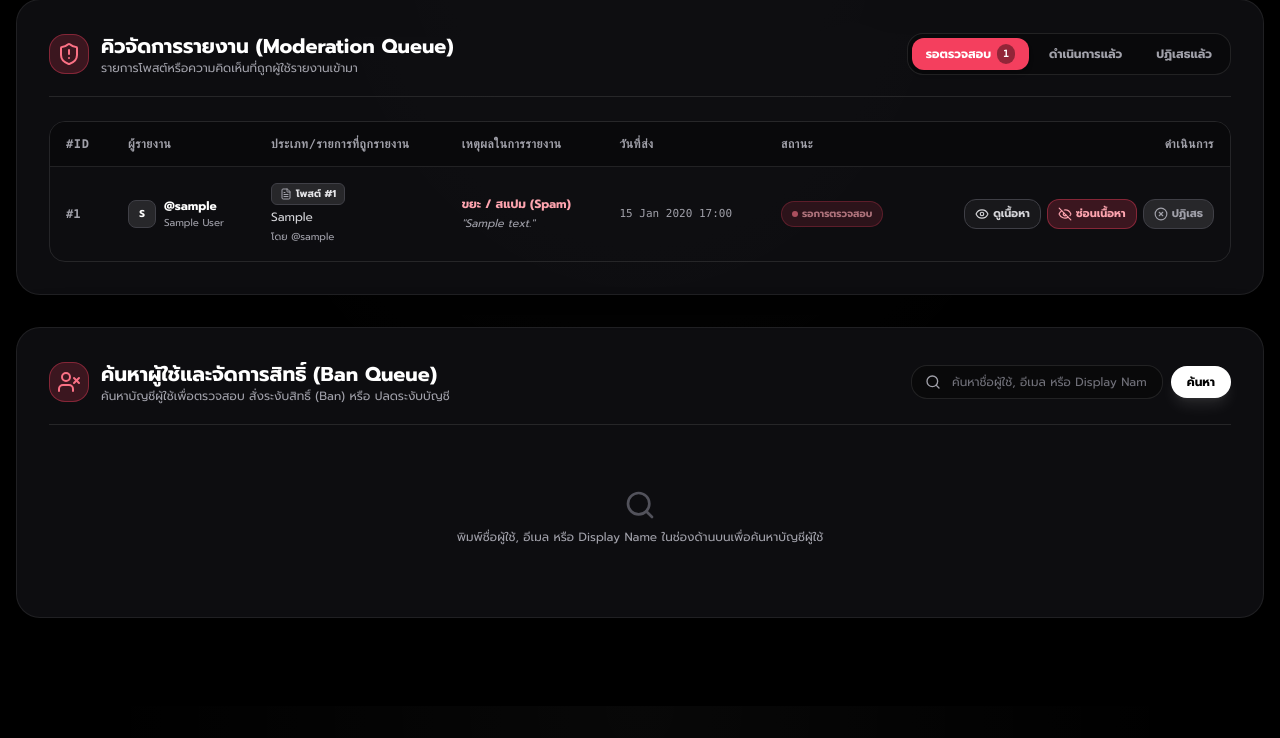
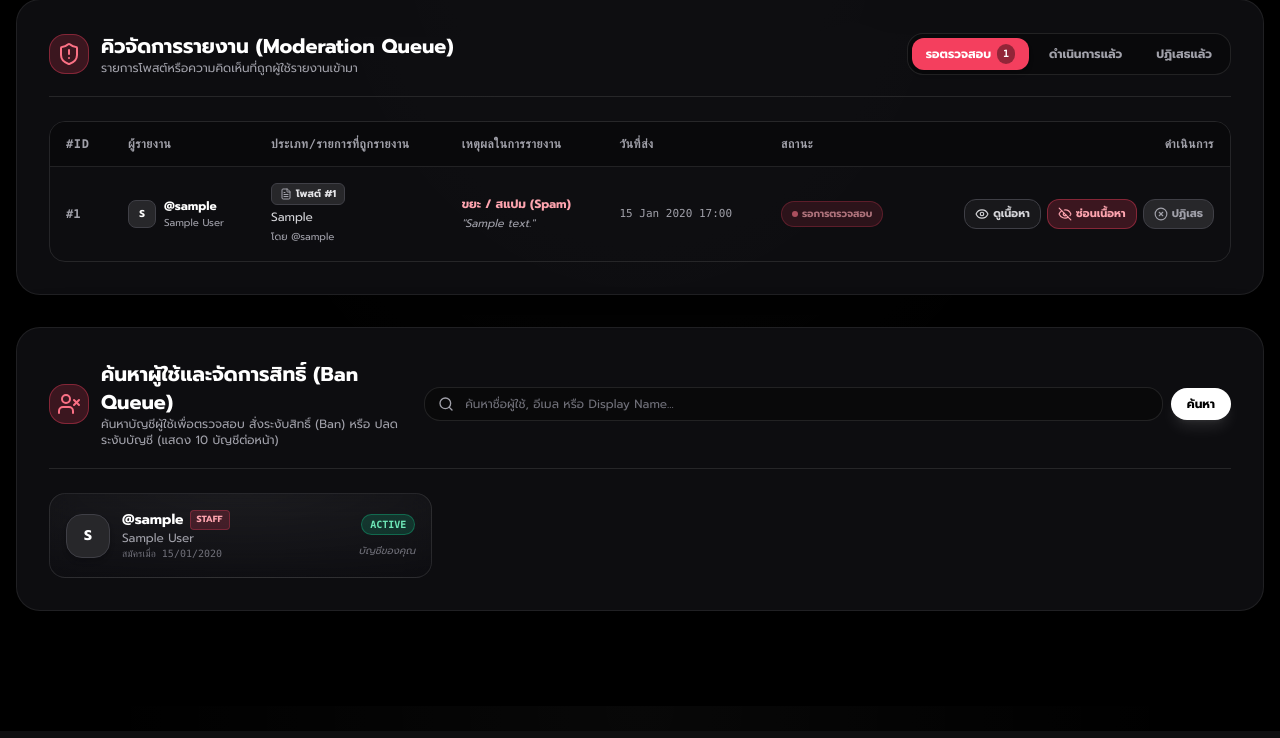
Before and after one commit to RiTonzex/Tinimeearai, a Django app: page /admin-dashboard/ in a window 1280 px wide. Shown: the part 894-1632 px from the top of the page. Run offline with Django 5.2, Linux system fonts and the light colour scheme; a user stored in the database is signed in; tables that the repository leaves empty hold one stand-in row (values such as "Sample post"); data that the repository does not hold is empty; some libraries are stand-ins or nearby versions.

Commit message:
feat(admin): add pagination (10 per page) and search reset for user ban queue

```diff
--- a/checkin/views.py
+++ b/checkin/views.py
@@ -16,6 +16,7 @@ from django.contrib import messages
 from django.db.models import Count, Q, F
 from django.http import JsonResponse, HttpResponseForbidden
 from django.core.mail import send_mail
+from django.core.paginator import Paginator
 from .models import Post, PostImage, Comment, Follow, Notification, Profile, Report, PlaceReview, Province, Badge, UserBadge, PasswordResetOTP
 from .forms import PostForm, PostEditForm, ThaiUserCreationForm, ProfileUpdateForm, ThaiPasswordChangeForm, CommentForm, ForgotPasswordRequestForm, VerifyOTPOnlyForm, SetNewPasswordForm, DeleteAccountForm
 from .utils import calculate_haversine_distance, get_live_weather, validate_image_file, upload_post_image_dedup, upload_user_avatar
@@ -1886,20 +1887,28 @@ def admin_dashboard(request):
     )
     reports = reports_qs.filter(status=status_filter)
 
-    # User Search & Ban Queue
+    # User Search & Ban Queue with Pagination (10 users per page)
     user_q = request.GET.get('user_q', '').strip()
+    users_qs = User.objects.select_related('profile').order_by('-date_joined')
     if user_q:
         clean_q = user_q.lstrip('@').strip()
-        users_list = User.objects.select_related('profile').filter(
+        users_qs = users_qs.filter(
             Q(username__icontains=user_q) |
             Q(username__icontains=clean_q) |
             Q(email__icontains=user_q) |
             Q(email__icontains=clean_q) |
             Q(profile__display_name__icontains=user_q) |
             Q(profile__display_name__icontains=clean_q)
-        ).distinct().order_by('-date_joined')[:20]
-    else:
-        users_list = []
+        ).distinct()
+
+    user_paginator = Paginator(users_qs, 10)
+    user_page_number = request.GET.get('user_page', 1)
+    users_page = user_paginator.get_page(user_page_number)
+
+    try:
+        user_page_range = user_paginator.get_elided_page_range(users_page.number, on_each_side=2, on_ends=1)
+    except Exception:
+        user_page_range = user_paginator.page_range
 
     context = {
         'total_posts': total_posts,
@@ -1915,7 +1924,10 @@ def admin_dashboard(request):
         'category_data_json': category_data,
         'reports': reports,
         'status_filter': status_filter,
-        'users_list': users_list,
+        'users_list': users_page,
+        'users_page': users_page,
+        'user_paginator': user_paginator,
+        'user_page_range': user_page_range,
         'user_q': user_q,
     }
     return render(request, 'checkin/admin_dashboard.html', context)
--- a/templates/checkin/admin_dashboard.html
+++ b/templates/checkin/admin_dashboard.html
@@ -249,16 +249,16 @@
 
             <!-- Filter Tabs -->
             <div class="flex items-center gap-1.5 p-1 bg-zinc-950/80 rounded-2xl border border-white/10 self-start md:self-auto">
-                <a href="?status=pending" class="px-3.5 py-1.5 rounded-xl text-xs font-bold transition flex items-center gap-1.5 {% if status_filter == 'pending' %}bg-rose-500 text-white shadow-md{% else %}text-zinc-400 hover:text-white{% endif %}">
+                <a href="?status=pending{% if user_q %}&user_q={{ user_q|urlencode }}{% endif %}{% if users_page.number > 1 %}&user_page={{ users_page.number }}{% endif %}" class="px-3.5 py-1.5 rounded-xl text-xs font-bold transition flex items-center gap-1.5 {% if status_filter == 'pending' %}bg-rose-500 text-white shadow-md{% else %}text-zinc-400 hover:text-white{% endif %}">
                     <span>รอตรวจสอบ</span>
                     {% if pending_reports > 0 %}
                     <span class="px-1.5 py-0.5 text-[10px] rounded-full bg-black/40 text-white font-mono">{{ pending_reports }}</span>
                     {% endif %}
                 </a>
-                <a href="?status=resolved" class="px-3.5 py-1.5 rounded-xl text-xs font-bold transition {% if status_filter == 'resolved' %}bg-emerald-500 text-white shadow-md{% else %}text-zinc-400 hover:text-white{% endif %}">
+                <a href="?status=resolved{% if user_q %}&user_q={{ user_q|urlencode }}{% endif %}{% if users_page.number > 1 %}&user_page={{ users_page.number }}{% endif %}" class="px-3.5 py-1.5 rounded-xl text-xs font-bold transition {% if status_filter == 'resolved' %}bg-emerald-500 text-white shadow-md{% else %}text-zinc-400 hover:text-white{% endif %}">
                     ดำเนินการแล้ว
                 </a>
-                <a href="?status=dismissed" class="px-3.5 py-1.5 rounded-xl text-xs font-bold transition {% if status_filter == 'dismissed' %}bg-zinc-800 text-zinc-200 shadow-md{% else %}text-zinc-400 hover:text-white{% endif %}">
+                <a href="?status=dismissed{% if user_q %}&user_q={{ user_q|urlencode }}{% endif %}{% if users_page.number > 1 %}&user_page={{ users_page.number }}{% endif %}" class="px-3.5 py-1.5 rounded-xl text-xs font-bold transition {% if status_filter == 'dismissed' %}bg-zinc-800 text-zinc-200 shadow-md{% else %}text-zinc-400 hover:text-white{% endif %}">
                     ปฏิเสธแล้ว
                 </a>
             </div>
@@ -422,21 +422,24 @@
     </div>
 
     <!-- 4. USER SEARCH & BAN QUEUE (ระบบค้นหาผู้ใช้เพื่อสั่งระงับ/แบนบัญชี) -->
-    <div class="glass-panel rounded-3xl p-6 md:p-8 space-y-6">
+    <div class="glass-panel rounded-3xl p-6 md:p-8 space-y-6" id="users-section">
 
         <div class="flex flex-col md:flex-row md:items-center justify-between gap-4 border-b border-white/10 pb-5">
             <div class="flex items-center gap-3">
-                <div class="w-10 h-10 rounded-2xl bg-rose-500/20 border border-rose-500/40 flex items-center justify-center text-rose-400">
+                <div class="w-10 h-10 rounded-2xl bg-rose-500/20 border border-rose-500/40 flex items-center justify-center text-rose-400 shrink-0">
                     <i data-lucide="user-x" class="w-6 h-6"></i>
                 </div>
                 <div>
                     <h2 class="text-xl font-extrabold text-white">ค้นหาผู้ใช้และจัดการสิทธิ์ (Ban Queue)</h2>
-                    <p class="text-xs text-zinc-400">ค้นหาบัญชีผู้ใช้เพื่อตรวจสอบ สั่งระงับสิทธิ์ (Ban) หรือ ปลดระงับบัญชี</p>
+                    <p class="text-xs text-zinc-400">ค้นหาบัญชีผู้ใช้เพื่อตรวจสอบ สั่งระงับสิทธิ์ (Ban) หรือ ปลดระงับบัญชี (แสดง 10 บัญชีต่อหน้า)</p>
                 </div>
             </div>
 
             <!-- Search Form -->
-            <form method="GET" action="{% url 'admin_dashboard' %}" class="flex items-center gap-2 w-full md:w-80">
+            <form method="GET" action="{% url 'admin_dashboard' %}#users-section" class="flex items-center gap-2 w-full md:w-88">
+                {% if status_filter and status_filter != 'pending' %}
+                <input type="hidden" name="status" value="{{ status_filter }}">
+                {% endif %}
                 <div class="relative w-full">
                     <i data-lucide="search" class="w-4 h-4 text-zinc-400 absolute left-3.5 top-1/2 -translate-y-1/2"></i>
                     <input type="text"
@@ -445,9 +448,16 @@
                            placeholder="ค้นหาชื่อผู้ใช้, อีเมล หรือ Display Name..."
                            class="w-full bg-zinc-950/90 border border-white/10 rounded-2xl pl-10 pr-4 py-2 text-xs text-white placeholder-zinc-500 focus:outline-none focus:border-white transition">
                 </div>
-                <button type="submit" class="px-4 py-2 rounded-2xl bg-white hover:bg-zinc-200 text-black font-bold text-xs transition shrink-0 shadow-lg shadow-white/10">
+                <button type="submit" class="px-4 py-2 rounded-2xl bg-white hover:bg-zinc-200 text-black font-bold text-xs transition shrink-0 shadow-lg shadow-white/10 active:scale-95">
                     ค้นหา
                 </button>
+                {% if user_q %}
+                <a href="{% url 'admin_dashboard' %}{% if status_filter and status_filter != 'pending' %}?status={{ status_filter }}{% endif %}#users-section"
+                   class="w-8 h-8 rounded-2xl bg-zinc-800 hover:bg-zinc-700 text-zinc-300 hover:text-white font-bold text-xs transition shrink-0 flex items-center justify-center border border-white/10"
+                   title="ล้างคำค้นหา">
+                    <i data-lucide="x" class="w-4 h-4"></i>
+                </a>
+                {% endif %}
             </form>
         </div>
 
@@ -502,16 +512,77 @@
             {% empty %}
             <div class="col-span-full py-10 text-center text-zinc-500">
                 {% if user_q %}
-                    <p class="italic text-zinc-400">ไม่พบผู้ใช้งานตามคำค้นหา "{{ user_q }}"</p>
+                    <div class="flex flex-col items-center justify-center gap-2 text-zinc-400">
+                        <i data-lucide="search-x" class="w-8 h-8 text-zinc-600"></i>
+                        <p class="italic text-zinc-400">ไม่พบผู้ใช้งานตามคำค้นหา "{{ user_q }}"</p>
+                    </div>
                 {% else %}
                     <div class="flex flex-col items-center justify-center gap-2 text-zinc-400">
-                        <i data-lucide="search" class="w-8 h-8 text-zinc-600"></i>
-                        <span class="text-xs">พิมพ์ชื่อผู้ใช้, อีเมล หรือ Display Name ในช่องด้านบนเพื่อค้นหาบัญชีผู้ใช้</span>
+                        <i data-lucide="users" class="w-8 h-8 text-zinc-600"></i>
+                        <span class="text-xs">ยังไม่มีข้อมูลผู้ใช้งานในระบบ</span>
                     </div>
                 {% endif %}
             </div>
             {% endfor %}
         </div>
+
+        <!-- Pagination Controls (1 2 3 4 5...) -->
+        {% if users_page.paginator.num_pages > 1 %}
+        <div class="flex flex-col sm:flex-row items-center justify-between gap-4 pt-5 border-t border-white/10">
+            <div class="text-xs text-zinc-400">
+                หน้าที่ <span class="font-bold text-white">{{ users_page.number }}</span> จากทั้งหมด <span class="font-bold text-white">{{ users_page.paginator.num_pages }}</span> หน้า
+                <span class="text-zinc-500 ml-1">(ลำดับที่ {{ users_page.start_index }} - {{ users_page.end_index }} จากทั้งหมด {{ users_page.paginator.count }} บัญชี)</span>
+            </div>
+
+            <div class="flex items-center gap-1.5 flex-wrap justify-center">
+                <!-- Previous Button -->
+                {% if users_page.has_previous %}
+                    <a href="?user_page={{ users_page.previous_page_number }}{% if user_q %}&user_q={{ user_q|urlencode }}{% endif %}{% if status_filter and status_filter != 'pending' %}&status={{ status_filter }}{% endif %}#users-section"
+                       class="px-3 py-1.5 rounded-xl text-xs font-bold bg-zinc-900 border border-white/10 text-zinc-300 hover:text-white hover:border-white/25 transition flex items-center gap-1 active:scale-95 shadow-sm">
+                        <i data-lucide="chevron-left" class="w-3.5 h-3.5"></i>
+                        <span>ก่อนหน้า</span>
+                    </a>
+                {% else %}
+                    <span class="px-3 py-1.5 rounded-xl text-xs font-bold bg-zinc-950/60 border border-white/5 text-zinc-600 cursor-not-allowed flex items-center gap-1 select-none">
+                        <i data-lucide="chevron-left" class="w-3.5 h-3.5"></i>
+                        <span>ก่อนหน้า</span>
+                    </span>
+                {% endif %}
+
+                <!-- Numbered Pages -->
+                <div class="flex items-center gap-1">
+                    {% for p in user_page_range %}
+                        {% if p == user_paginator.ELLIPSIS %}
+                            <span class="w-8 h-8 flex items-center justify-center text-xs text-zinc-500 select-none">…</span>
+                        {% elif p == users_page.number %}
+                            <span class="w-8 h-8 rounded-xl bg-white text-black font-extrabold text-xs flex items-center justify-center shadow-lg shadow-white/10 select-none">
+                                {{ p }}
+                            </span>
+                        {% else %}
+                            <a href="?user_page={{ p }}{% if user_q %}&user_q={{ user_q|urlencode }}{% endif %}{% if status_filter and status_filter != 'pending' %}&status={{ status_filter }}{% endif %}#users-section"
+                               class="w-8 h-8 rounded-xl bg-zinc-900/90 border border-white/10 text-zinc-300 hover:text-white hover:border-white/30 text-xs font-bold flex items-center justify-center transition active:scale-95 shadow-sm">
+                                {{ p }}
+                            </a>
+                        {% endif %}
+                    {% endfor %}
+                </div>
+
+                <!-- Next Button -->
+                {% if users_page.has_next %}
+                    <a href="?user_page={{ users_page.next_page_number }}{% if user_q %}&user_q={{ user_q|urlencode }}{% endif %}{% if status_filter and status_filter != 'pending' %}&status={{ status_filter }}{% endif %}#users-section"
+                       class="px-3 py-1.5 rounded-xl text-xs font-bold bg-zinc-900 border border-white/10 text-zinc-300 hover:text-white hover:border-white/25 transition flex items-center gap-1 active:scale-95 shadow-sm">
+                        <span>ถัดไป</span>
+                        <i data-lucide="chevron-right" class="w-3.5 h-3.5"></i>
+                    </a>
+                {% else %}
+                    <span class="px-3 py-1.5 rounded-xl text-xs font-bold bg-zinc-950/60 border border-white/5 text-zinc-600 cursor-not-allowed flex items-center gap-1 select-none">
+                        <span>ถัดไป</span>
+                        <i data-lucide="chevron-right" class="w-3.5 h-3.5"></i>
+                    </span>
+                {% endif %}
+            </div>
+        </div>
+        {% endif %}
 
     </div>
 
```
Also changed, not shown: checkin/tests.py (+19 -0 lines).
